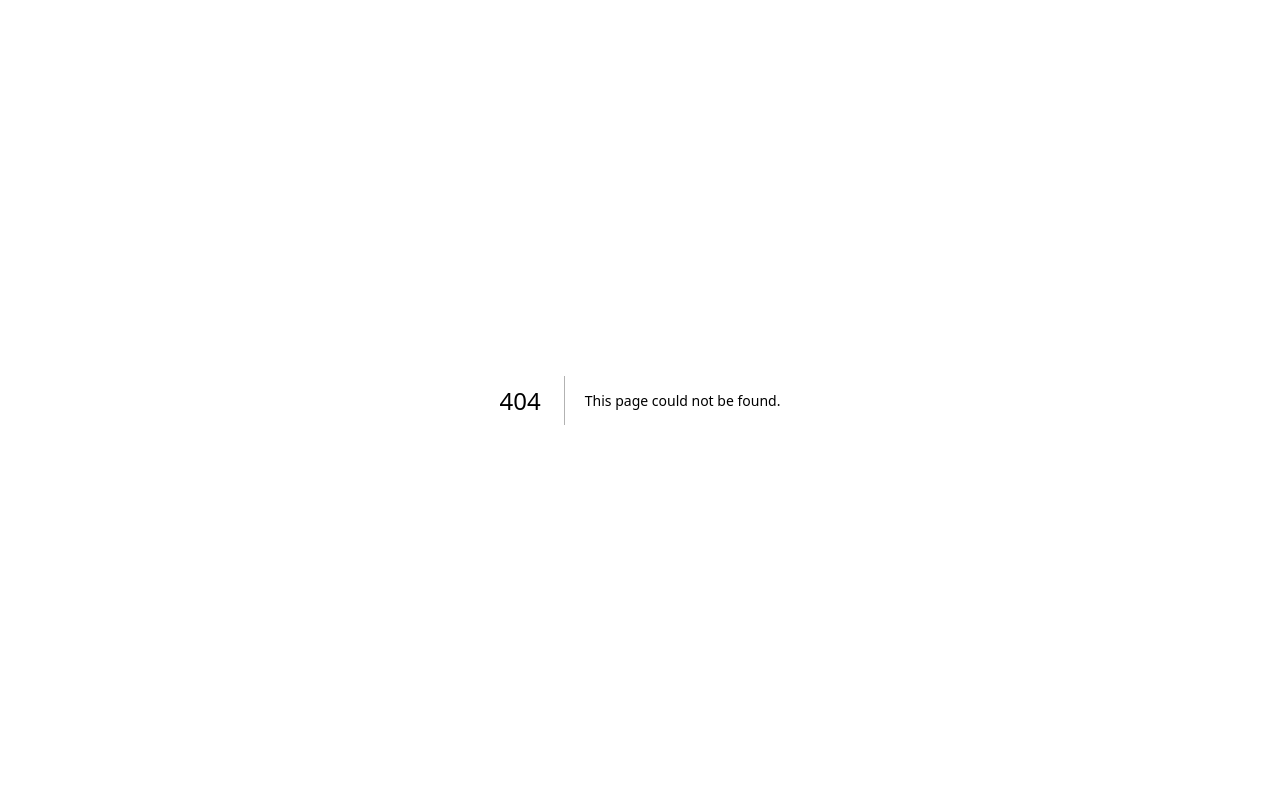
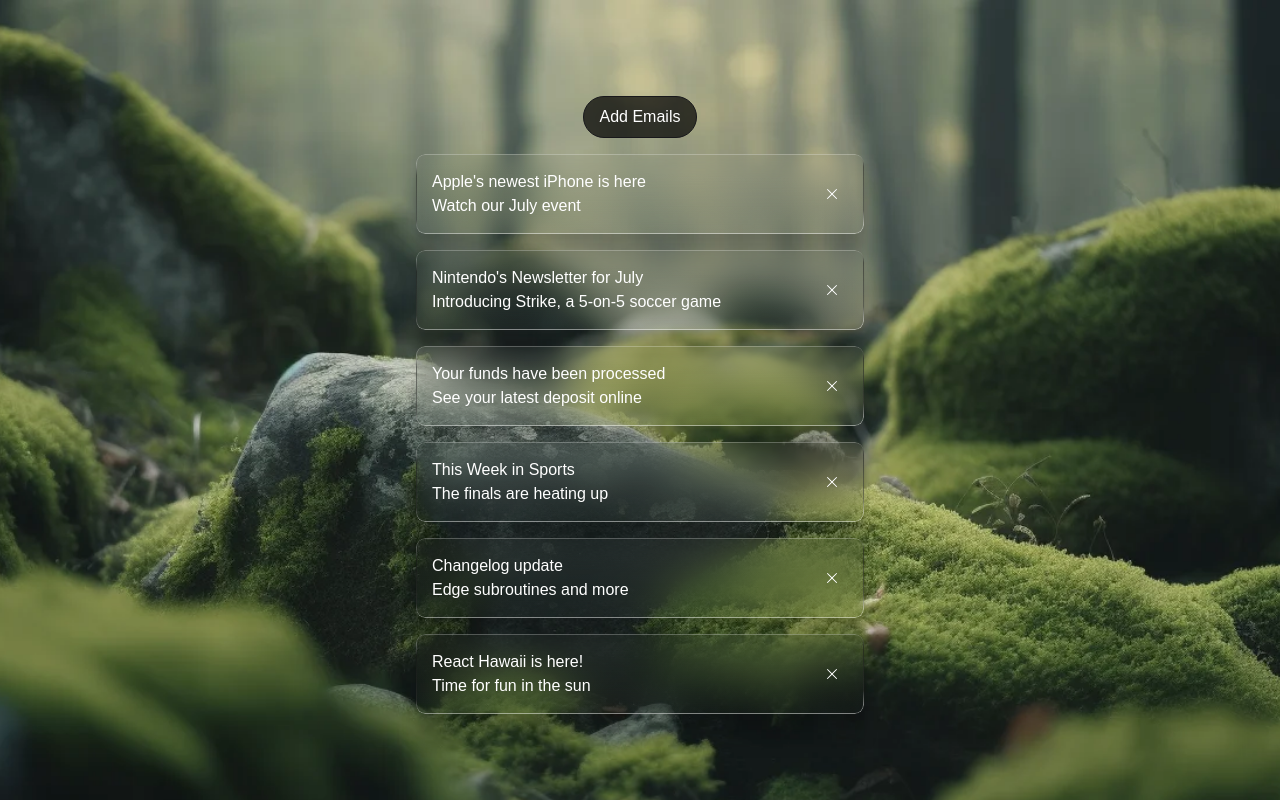
Before and after one commit to parthm-98/play, a Next.js app: page /email-inbox in a window 1280 px wide. Before the commit this address had no page. Shown: the top 800 px of the page. Built offline with nearby package versions, Linux system fonts and the light colour scheme.

Commit message:
Finished Email interaction

```diff
--- /dev/null
+++ b/app/email-inbox/page.tsx
@@ -0,0 +1,87 @@
+"use client";
+
+import React, { useState } from "react";
+import Image from "next/image";
+import { X } from "@phosphor-icons/react";
+import "./styles.css";
+import { AnimatePresence, motion } from "framer-motion";
+
+type Message = [string, string];
+
+const MessageComponent: React.FC = () => {
+  const titles: Message[] = [
+    ["Apple's newest iPhone is here", "Watch our July event"],
+    [
+      "Nintendo's Newsletter for July",
+      "Introducing Strike, a 5-on-5 soccer game",
+    ],
+    ["Your funds have been processed", "See your latest deposit online"],
+    ["This Week in Sports", "The finals are heating up"],
+    ["Changelog update", "Edge subroutines and more"],
+    ["React Hawaii is here!", "Time for fun in the sun"],
+  ];
+
+  const [messages, setMessages] = useState<Message[]>(titles);
+  const [addIndex, setAddIndex] = useState<number>(0);
+
+  const handleRemove = (indexToRemove: number) => {
+    setMessages((prevMessages) =>
+      prevMessages.filter((_, index) => index !== indexToRemove)
+    );
+  };
+
+  const handleAdd = () => {
+    setMessages((prevMessages) => [...prevMessages, titles[addIndex]]);
+    setAddIndex((prevIndex) => (prevIndex + 1) % titles.length);
+  };
+
+  return (
+    <div className="min-h-screen flex justify-center items-center relative">
+      <Image
+        src="/moss.webp"
+        alt="HD Landscape Background"
+        fill // Fills the parent container
+        style={{ objectFit: "cover" }}
+        priority={true}
+      />
+      <div className="w-full max-w-md z-10 pt-24">
+        {/* Header: The button remains fixed at the top */}
+        <div className="flex justify-center">
+          <button
+            onClick={handleAdd}
+            className="px-4 py-2 rounded-full text-white bg-black/70 border border-zinc-900"
+          >
+            Add Emails
+          </button>
+        </div>
+        <div className="mt-4 h-dvh">
+          <AnimatePresence initial={false}>
+            {messages.map((msg, index) => (
+              <motion.div
+                initial={{ opacity: 0, scale: 0.5 }}
+                animate={{ opacity: 1, scale: 1 }}
+                transition={{ opacity: { duration: 0.1 } }}
+                exit={{ opacity: 0, scale: 0 }}
+                key={index}
+                className="fancy-card flex flex-row p-2 cursor-pointer hover:bg-white/5 text-white mb-4 justify-between items-center"
+              >
+                <div className="flex flex-col select-none">
+                  <span className="block">{msg[0]}</span>
+                  <span className="block">{msg[1]}</span>
+                </div>
+                <div
+                  onClick={() => handleRemove(index)}
+                  className="p-2 hover:bg-white/10 rounded-lg"
+                >
+                  <X />
+                </div>
+              </motion.div>
+            ))}
+          </AnimatePresence>
+        </div>
+      </div>
+    </div>
+  );
+};
+
+export default MessageComponent;
--- /dev/null
+++ b/app/email-inbox/styles.css
@@ -0,0 +1,52 @@
+
+
+/* Define custom CSS variables for the gradient border */
+:root {
+    --gradientBorder-size: 1px;
+    --gradientBorder-gradient: linear-gradient(178.8deg, rgba(255, 255, 255, 0.2464) 10.85%, rgba(20, 20, 20, 0.46) 24.36%, rgba(50, 50, 50, 0.46) 73.67%, rgba(255, 255, 255, 0.46) 90.68%);
+}
+
+/* Main card styles */
+.fancy-card {
+    position: relative;
+    height: 80px;
+    border-radius: 9px;
+    padding: 16px;
+    background: linear-gradient(182.51deg, rgba(255, 255, 255, 0.02) 27.09%, rgba(90, 90, 90, 0.02) 58.59%, rgba(0, 0, 0, 0.02) 92.75%);
+    box-shadow: rgba(0, 0, 0, 0.12) 0px 30px 16px,
+        rgba(0, 0, 0, 0.07) 0px 16px 8px,
+        rgba(0, 0, 0, 0.04) 0px 6px 4px;
+    backdrop-filter: blur(20px);
+    overflow: hidden;
+}
+
+/* Pseudo-element to create the gradient border */
+.fancy-card::before {
+    border-radius: 9px;
+    content: "";
+    position: absolute;
+    top: 0;
+    right: 0;
+    bottom: 0;
+    left: 0;
+    pointer-events: none;
+    padding: var(--gradientBorder-size);
+    background: var(--gradientBorder-gradient);
+    /* Use mask to show the gradient only as a border */
+    mask:
+        linear-gradient(black, black) content-box,
+        linear-gradient(black, black);
+    mask-composite: exclude;
+    -webkit-mask-composite: destination-out;
+}
+
+/* Pseudo-element to overlay the fractal noise */
+.fancy-card::after {
+    content: "";
+    border-radius: 9px;
+    position: absolute;
+    inset: 0;
+    filter: url(#noiseFilter);
+    opacity: 0.1;
+    pointer-events: none;
+}
```
